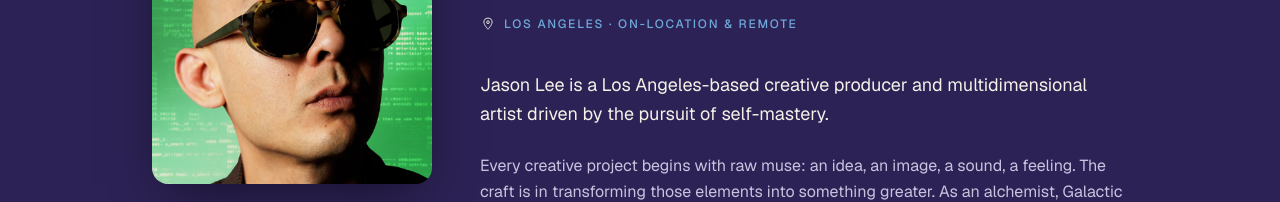
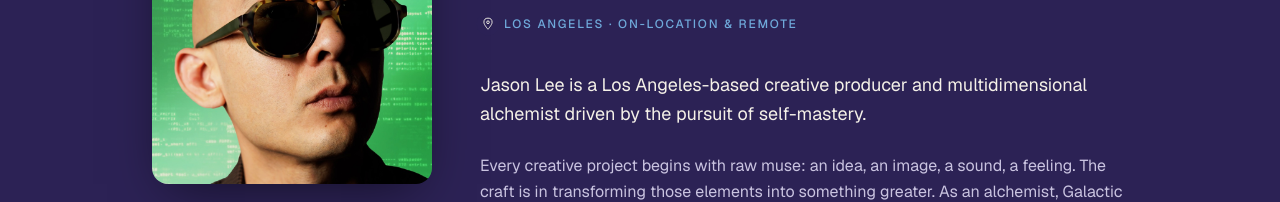
Before and after one commit to TheGalacticMonk/galacticmonk, a Next.js app: page /about in a window 1280 px wide. Shown: the part 240-442 px from the top of the page. Built offline with nearby package versions, Linux system fonts and the light colour scheme.

Commit message:
Update website

```diff
--- a/src/app/about/page.tsx
+++ b/src/app/about/page.tsx
@@ -38,7 +38,7 @@ export default function AboutPage() {
           <div className="mt-8 max-w-2xl space-y-6 text-base leading-relaxed text-cream-dim">
             <p className="text-lg leading-relaxed text-cream">
               Jason Lee is a Los Angeles-based creative producer and
-              multidimensional artist driven by the pursuit of
+              multidimensional alchemist driven by the pursuit of
               self-mastery.
             </p>
             <p>
```
